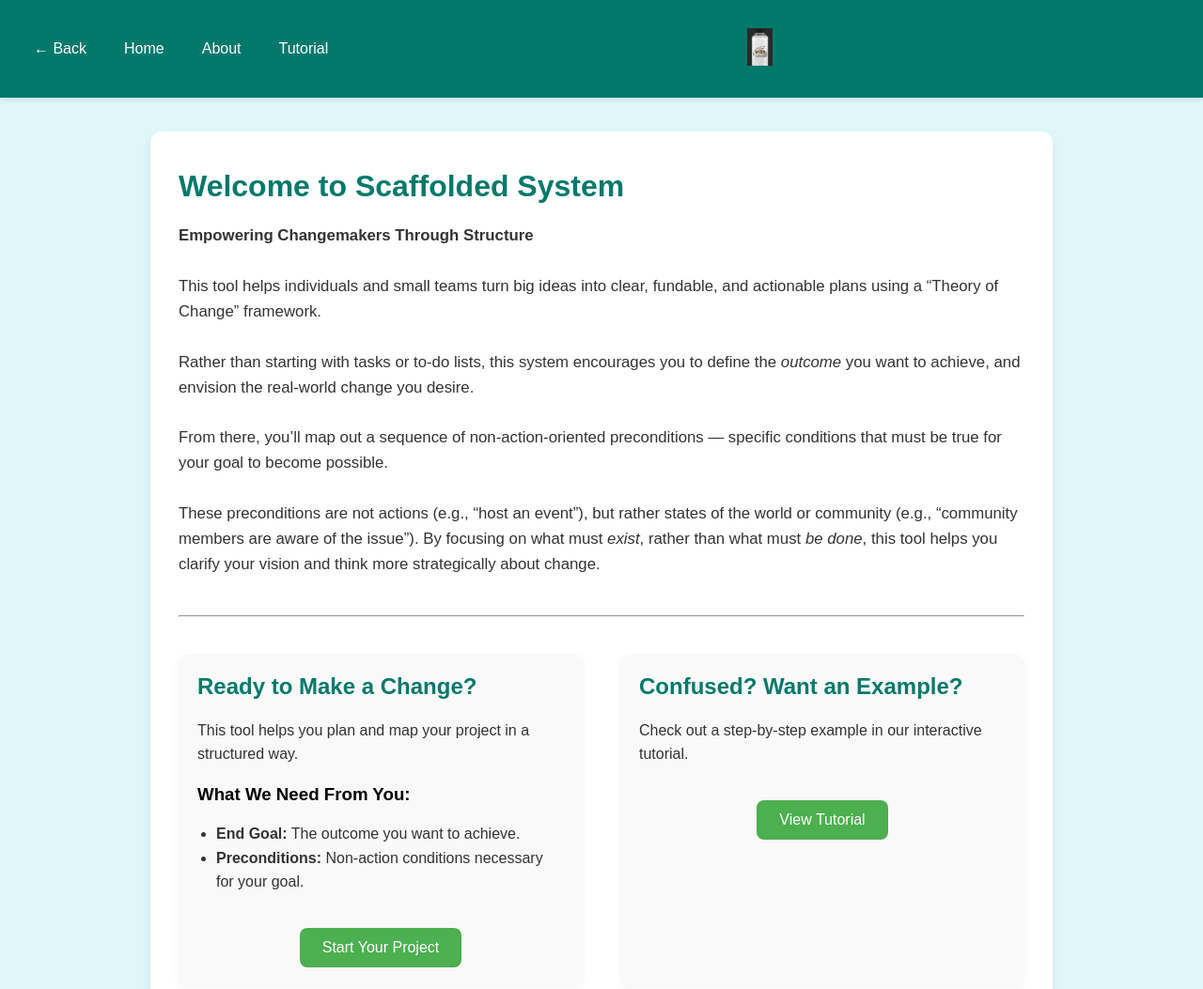
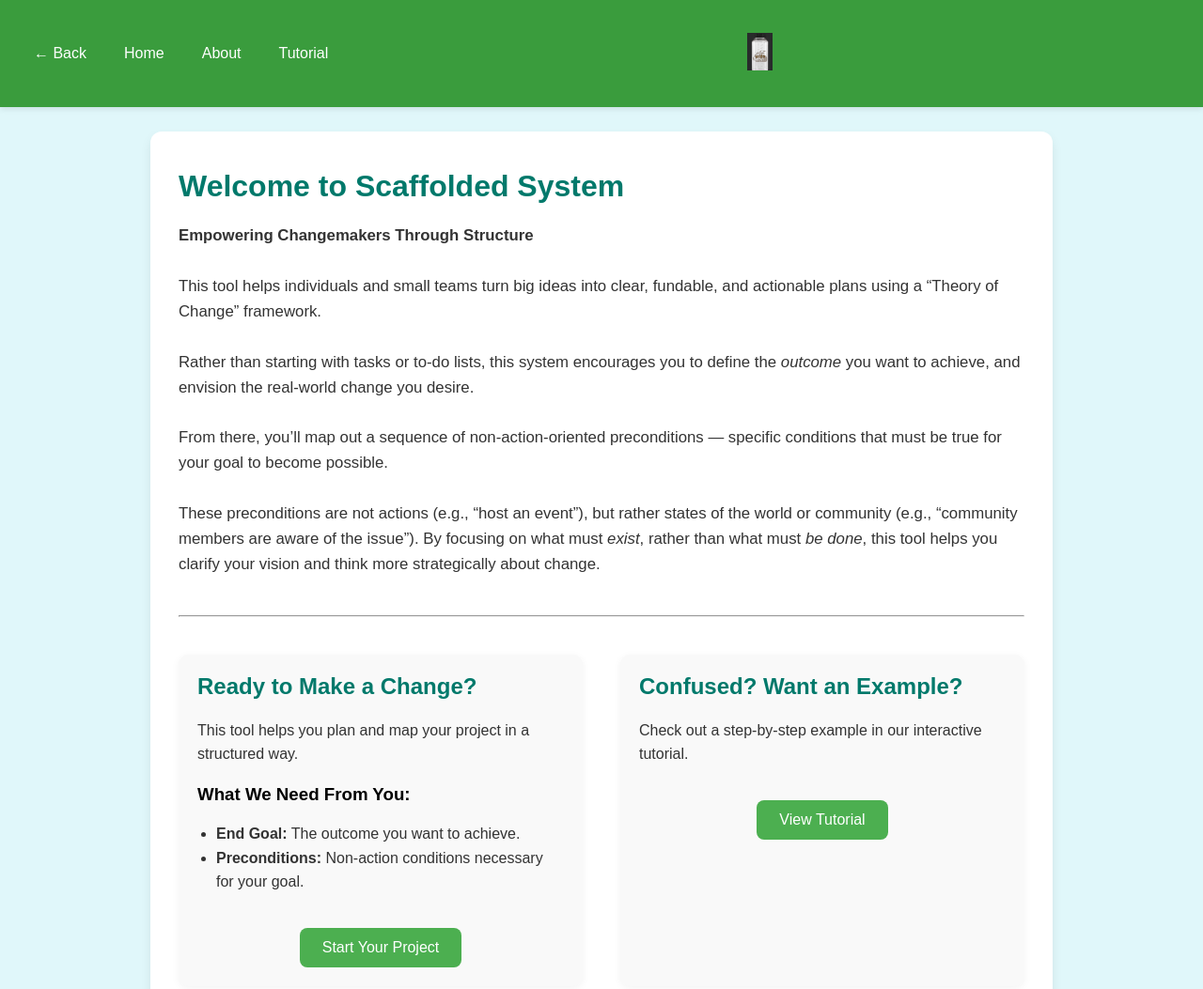
Before and after one commit to djohnsen21/scaffolded_systems, a plain HTML site: page index.html in a window 1280 px wide. Shown: the top 1053 px of the page at 94% size. Drawn offline with Linux system fonts and the light colour scheme.

Commit message:
Update scaffoldedstyles.css

```diff
--- a/scaffoldedstyles.css
+++ b/scaffoldedstyles.css
@@ -190,8 +190,8 @@ body {
   display: flex;
   justify-content: space-between;
   align-items: center;
-  padding: 30px 24px;
-  background-color: #00796b;
+  padding: 35px 24px;
+  background-color: #3a9c3d;
   color: white;
   position: sticky;
   top: 0;
```
